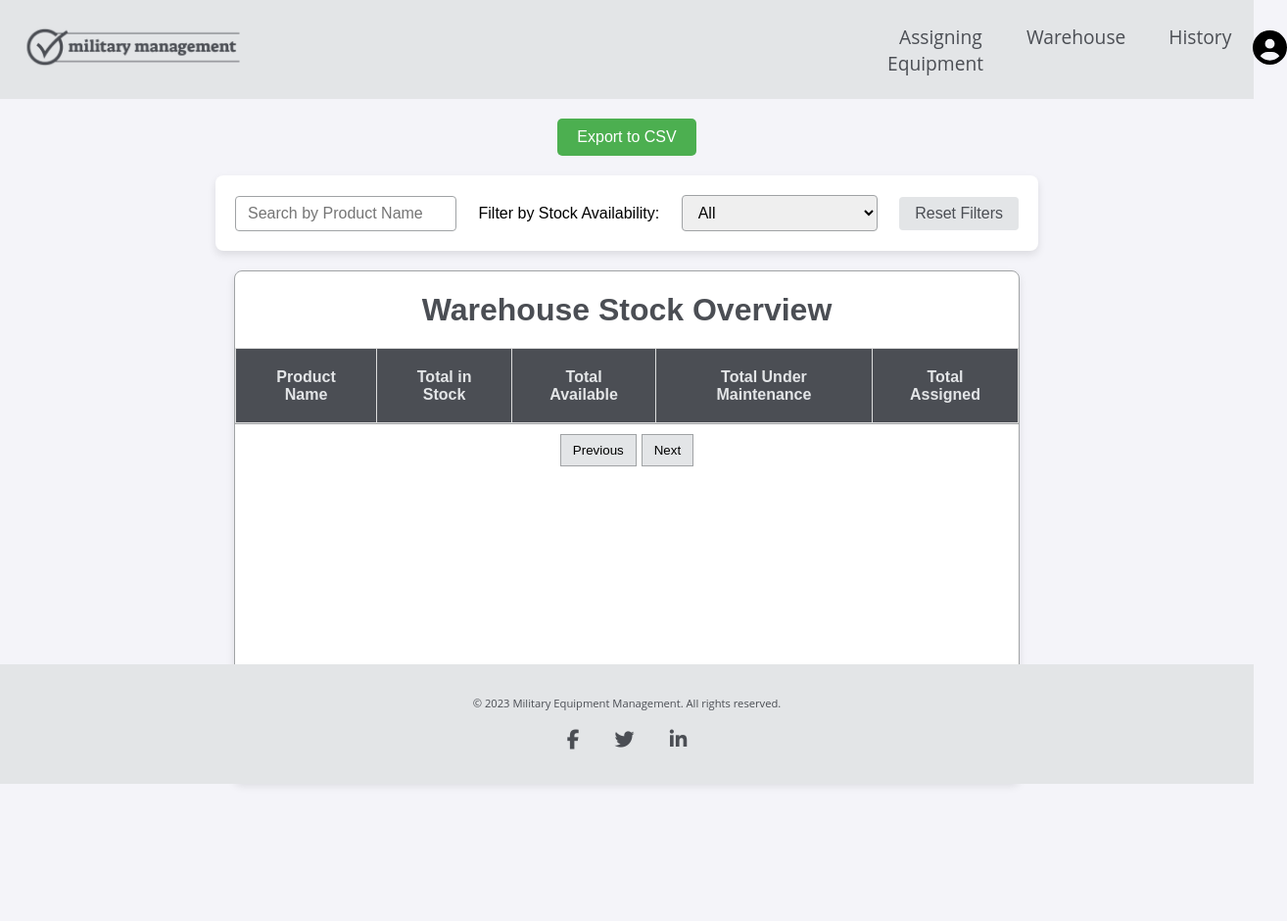
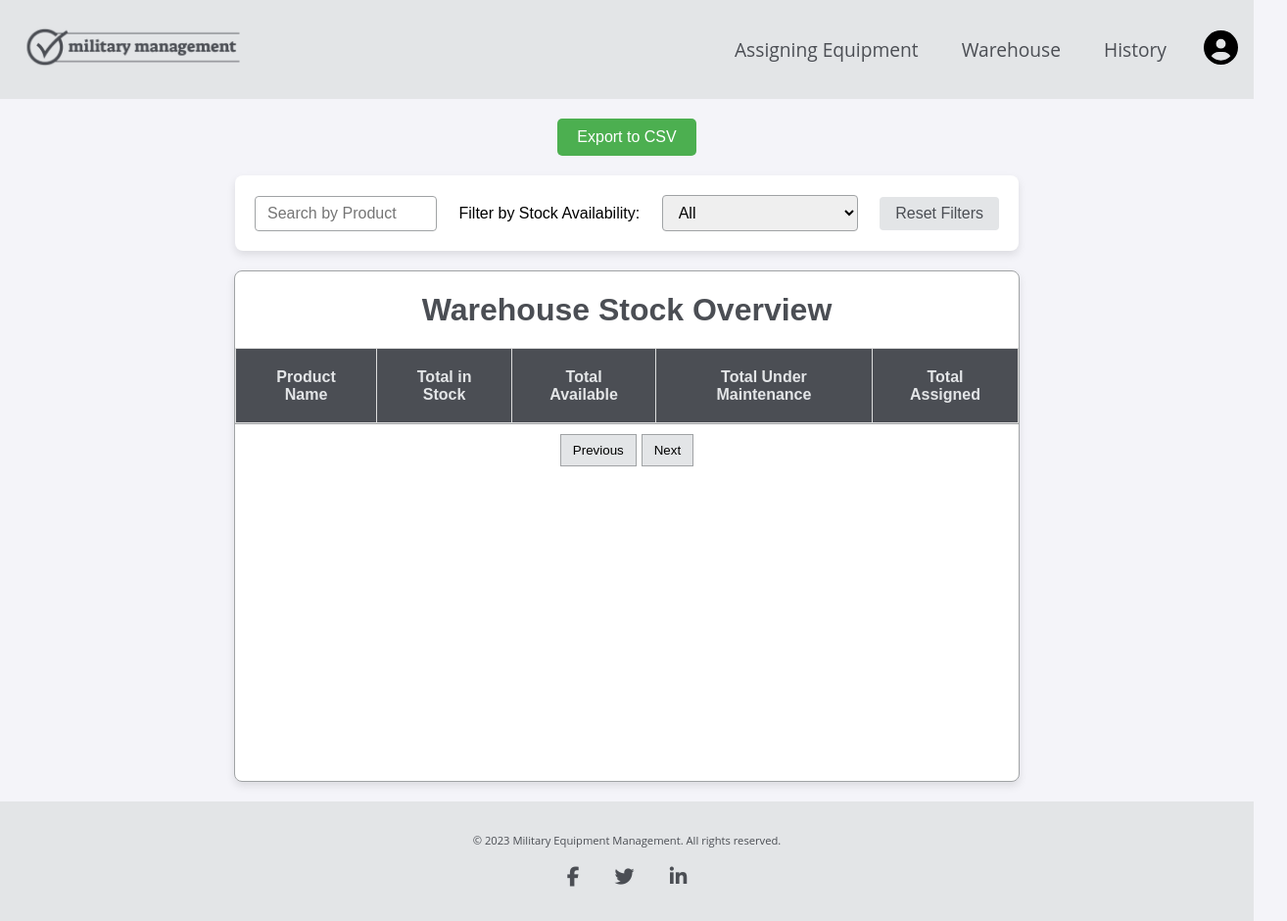
Before and after one commit to zeevjo/military-project-front, a plain HTML site: page warehouse/index.html in a window 1280 px wide. Shown: the whole page at 98% size, 1314 px wide, since content can reach past the window. Before the commit the page ends 818 px from the top, so only its background shows below. Drawn offline with Linux system fonts and the light colour scheme; no server answers.

Commit message:
fixing header + table allign

```diff
--- a/warehouse/index.html
+++ b/warehouse/index.html
@@ -42,7 +42,7 @@
         <input
           type="text"
           id="searchInput"
-          placeholder="Search by Product Name"
+          placeholder="Search by Product"
           oninput="applySearchAndFilters()"
         />
 
--- a/warehouse/script.js
+++ b/warehouse/script.js
@@ -121,5 +121,5 @@ function exportTableToCSV() {
 }
 
 document.addEventListener("DOMContentLoaded", () => {
-    applySearchAndFilters() // Display first page and apply filters
+    applySearchAndFilters()
 })
--- a/warehouse/style.css
+++ b/warehouse/style.css
@@ -99,7 +99,6 @@ footer {
   color: var(--gray-500);
   padding: 2rem 0;
   text-align: center;
-  position: fixed;
   bottom: 0;
   width: 100%;
   font-family: "Open Sans", sans-serif;
@@ -127,7 +126,10 @@ footer p {
 }
 
 .menu {
-  margin-left: 40rem; /* Move the menu closer to the profile */
+  margin-left: auto; /* Align menu properly */
+  padding: 0 1rem; /* Add padding for consistency */
+  max-width: 100%; /* Ensure menu fits the screen */
+  box-sizing: border-box; /* Include padding in the width calculation */
 }
 
 .menu ul {
@@ -150,6 +152,9 @@ footer p {
   padding: 8px 12px;
   transition: color 0.3s, background-color 0.3s;
   border-radius: 4px;
+  max-width: 100%; /* Ensure links don't exceed the container */
+  overflow-wrap: break-word; /* Break long words to fit the container */
+  white-space: normal; /* Allow wrapping instead of a single line */
 }
 
 .menu ul li a:hover {
@@ -188,6 +193,7 @@ nav .profile-icon img:hover {
 
 .filter-search-section {
   background-color: #ffffff;
+  box-sizing: border-box;
   padding: 20px;
   border-radius: 8px;
   box-shadow: 0 4px 8px rgba(0, 0, 0, 0.1);
@@ -208,7 +214,7 @@ nav .profile-icon img:hover {
 #searchInput {
   padding: 8px 12px;
   font-size: 1rem;
-  width: 200px;
+  width: 10rem;
   border-radius: 4px;
   border: 1px solid var(--gray-300);
 }
```
Also changed, not shown: 1 other file.
